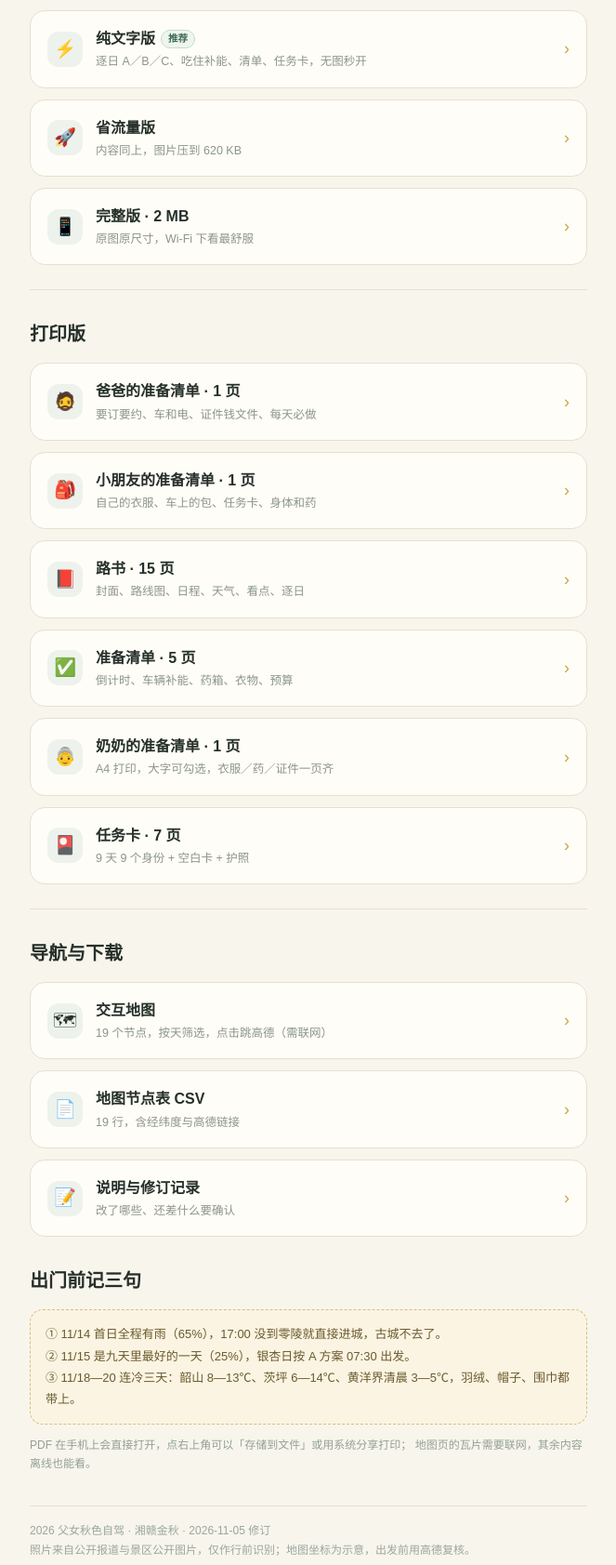
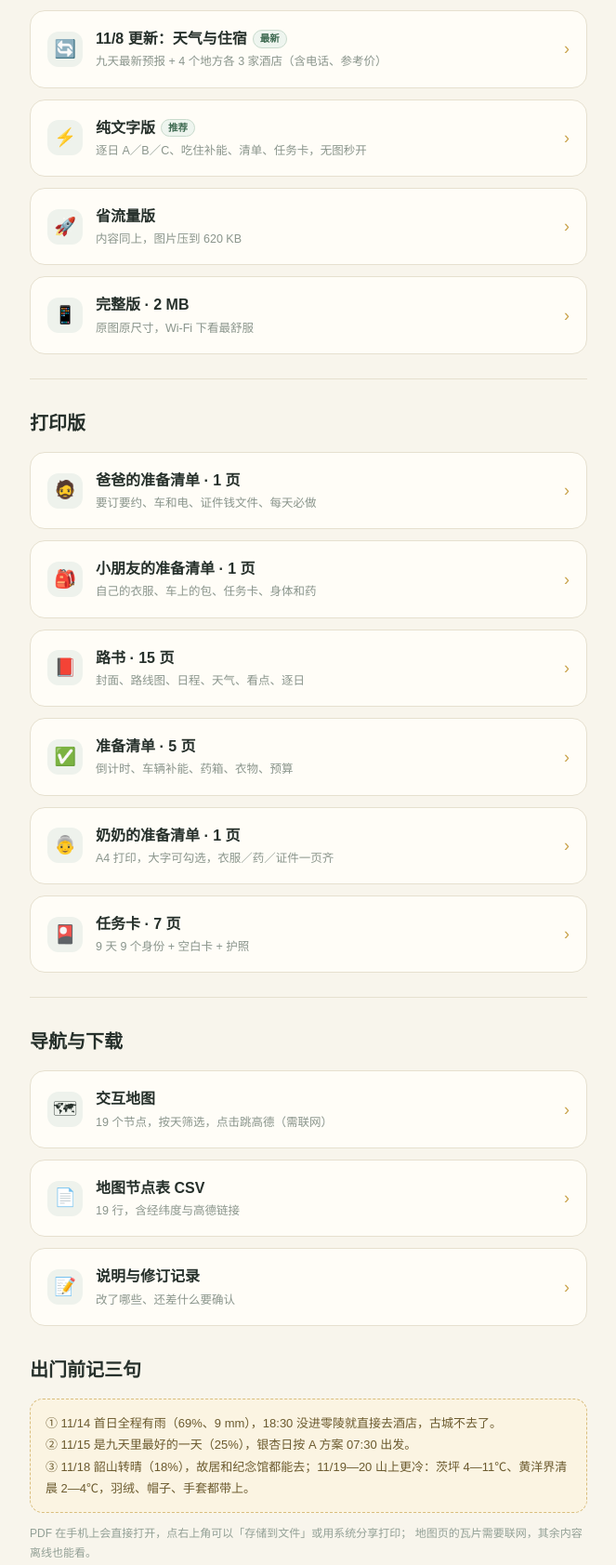
Before and after one commit to 99881/qiuse, a plain HTML site: page index.html in a window 1280 px wide. Shown: the part 455-2138 px from the top of the page at 93% size, without its empty margins (308-971 px from the left). Drawn offline with Linux system fonts and the light colour scheme.

Commit message:
11/8 更新：index.html

```diff
--- a/index.html
+++ b/index.html
@@ -56,7 +56,12 @@ footer{margin-top:34px;padding-top:16px;border-top:1px solid #e6e0cf;font-size:1
 要打印、发给别人 → 下面的 <b>PDF</b></p>
 
 <div class="cards">
-  <a class="card" href="text.html">
+    <a class="card" href="update.pdf">
+    <div class="ico">🔄</div>
+    <div style="flex:1"><b>11/8 更新：天气与住宿<span class="pill">最新</span></b><span>九天最新预报 + 4 个地方各 3 家酒店（含电话、参考价）</span></div>
+    <div class="go">›</div>
+  </a>
+<a class="card" href="text.html">
     <div class="ico">⚡</div>
     <div style="flex:1"><b>纯文字版<span class="pill">推荐</span></b><span>逐日 A／B／C、吃住补能、清单、任务卡，无图秒开</span></div>
     <div class="go">›</div>
@@ -130,9 +135,9 @@ footer{margin-top:34px;padding-top:16px;border-top:1px solid #e6e0cf;font-size:1
 
 <h2>出门前记三句</h2>
 <div class="note">
-  ① 11/14 首日全程有雨（65%），17:00 没到零陵就直接进城，古城不去了。<br>
+  ① 11/14 首日全程有雨（69%、9 mm），18:30 没进零陵就直接去酒店，古城不去了。<br>
   ② 11/15 是九天里最好的一天（25%），银杏日按 A 方案 07:30 出发。<br>
-  ③ 11/18—20 连冷三天：韶山 8—13℃、茨坪 6—14℃、黄洋界清晨 3—5℃，羽绒、帽子、围巾都带上。
+  ③ 11/18 韶山转晴（18%），故居和纪念馆都能去；11/19—20 山上更冷：茨坪 4—11℃、黄洋界清晨 2—4℃，羽绒、帽子、手套都带上。
 </div>
 
 <p class="small">PDF 在手机上会直接打开，点右上角可以「存储到文件」或用系统分享打印；
```
